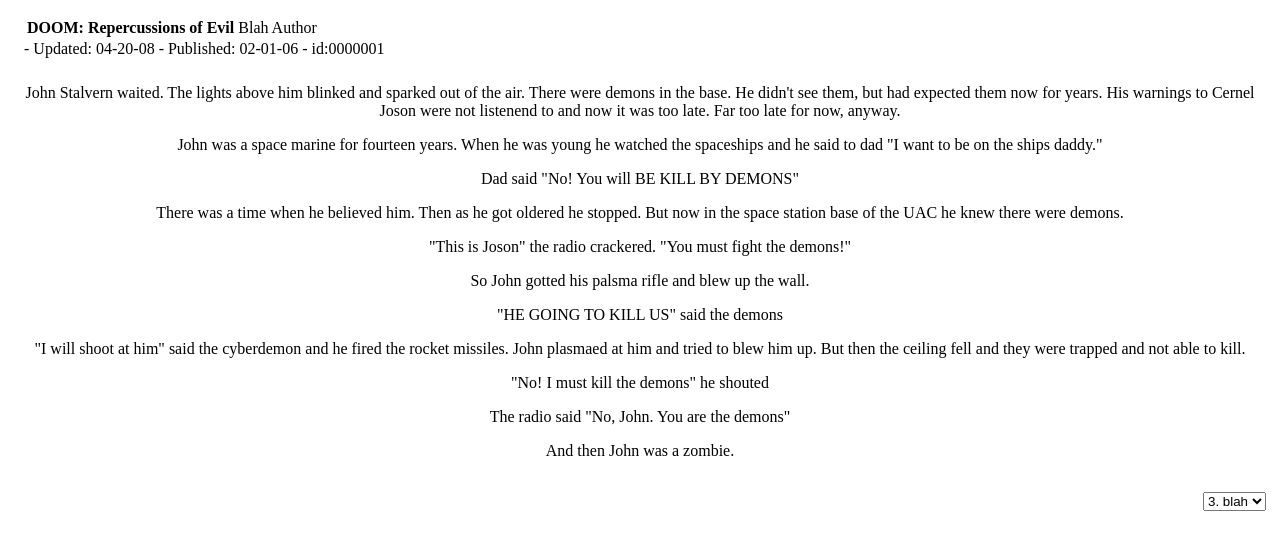
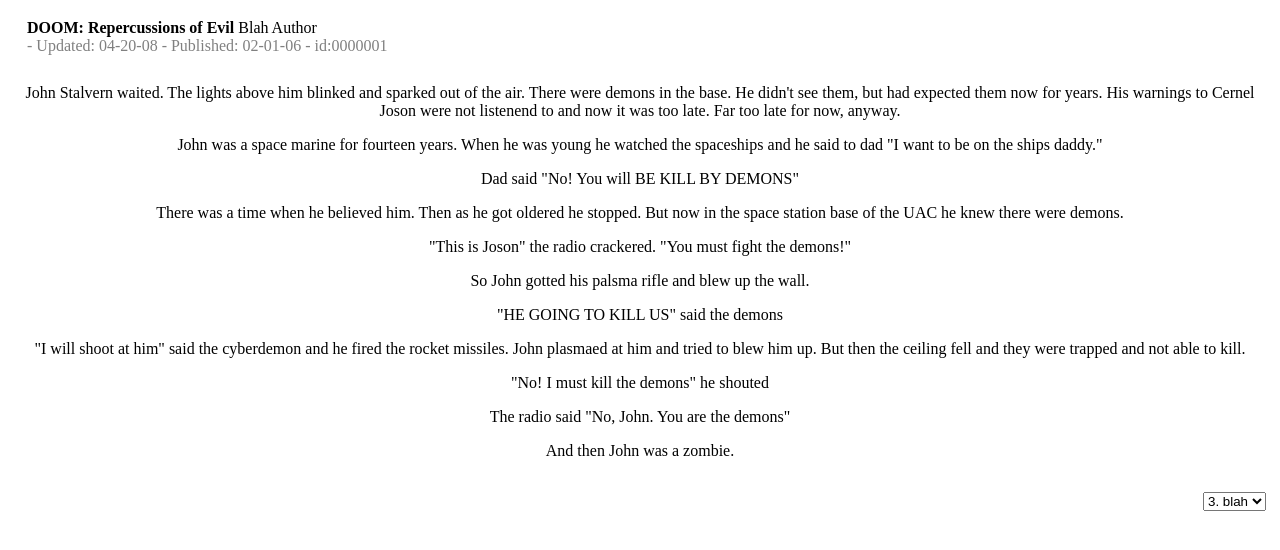
Before and after one commit to bryanbibat/ffnpdf-test, a plain HTML site: page s/0000001/index.html in a window 1280 px wide. Drawn offline with Linux system fonts and the light colour scheme.

Commit message:
update date location

```diff
--- a/s/0000001/index.html
+++ b/s/0000001/index.html
@@ -6,10 +6,10 @@
           <td>
             <b>DOOM: Repercussions of Evil</b>
             <a>Blah Author</a>
+            <div style="color:gray;">- Updated: 04-20-08 - Published: 02-01-06 - id:0000001</div>
           </td>
         </tr>
       </table>
-      - Updated: 04-20-08 - Published: 02-01-06 - id:0000001
     </div>
     <div id="storytextp" class="storytextp" align="center" style="padding:10px;">
       <div id="storytext" class="storytext">
```
Also changed, not shown: s/1234567/index.html (+1 -1 lines).
